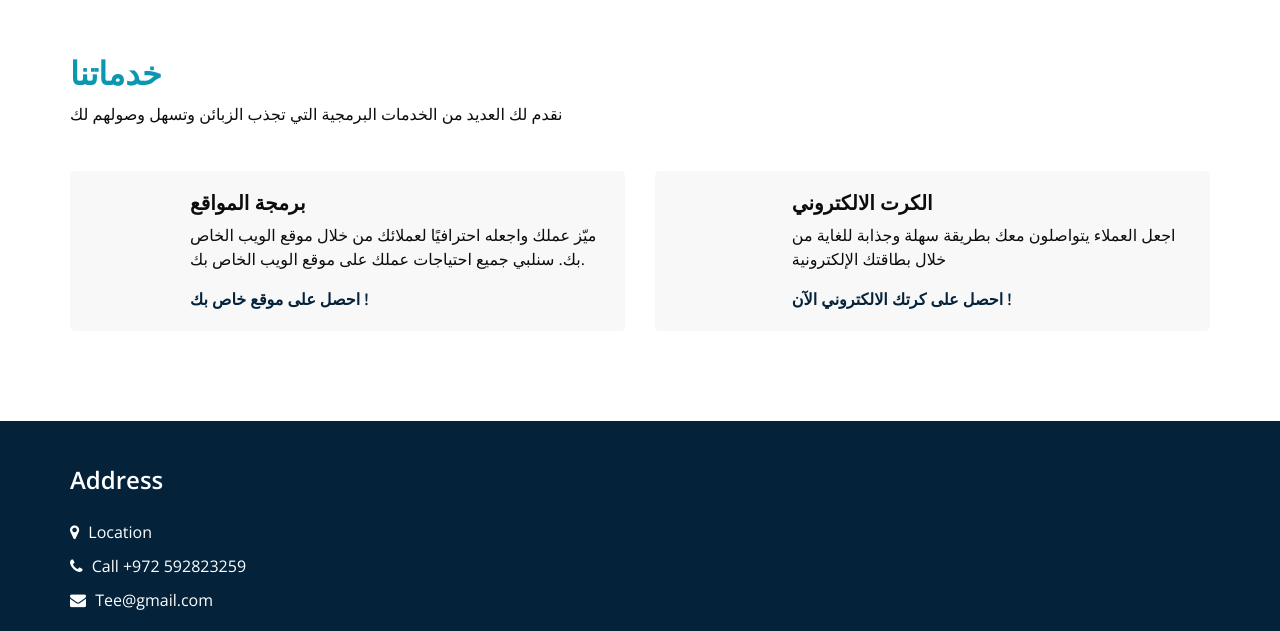
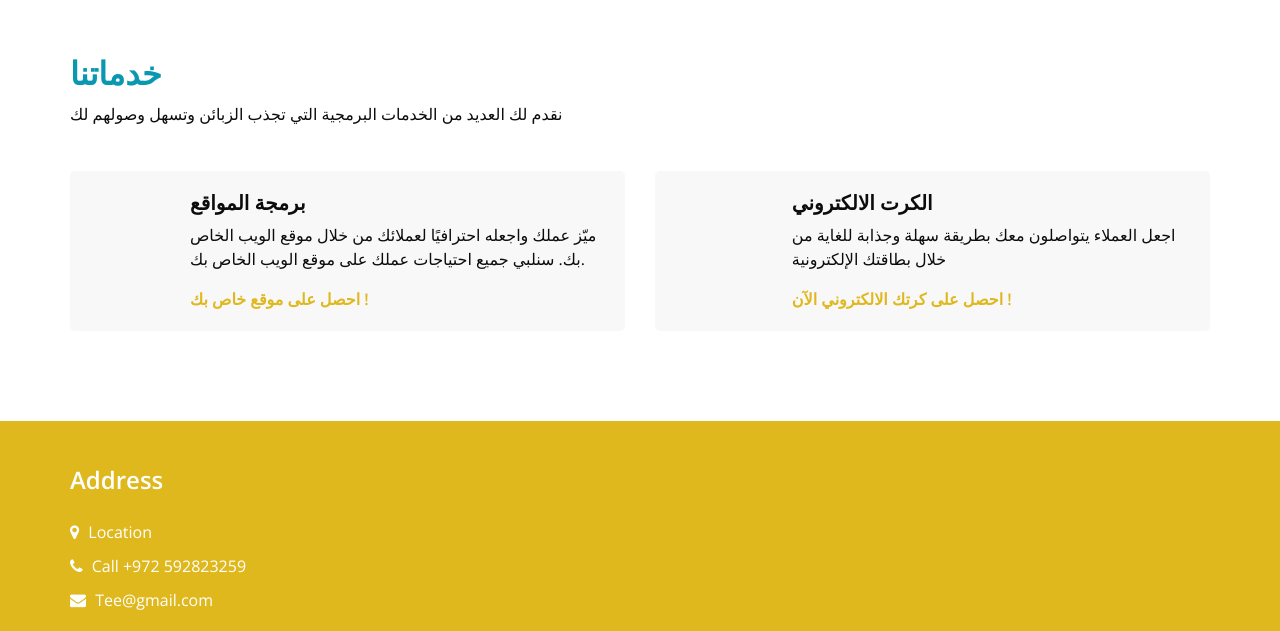
Before and after one commit to ttamer2503/Tee, a plain HTML site: page index.html in a window 1280 px wide. Shown: the part 836-1467 px from the top of the page. Drawn offline with nearby package versions, Linux system fonts and the light colour scheme; some packages are replaced by stand-ins of ours; files that its build step writes are made by us from their sources; files whose address does not match are found by name.

Commit message:
Update style.scss

```diff
--- a/style.scss
+++ b/style.scss
@@ -2,7 +2,7 @@ $white: #ffffff;
 $black: #000000;
 $primary1: #0a97b0;
 // $primary2: #1b6ca8;
-$primary2: #04233b;
+$primary2: #dfb81e;
 $textCol: #1f1f1f;
 
 // import fonts - font-family: 'Open Sans', sans-serif;
@@ -110,6 +110,7 @@ a:focus {
 }
 
 /*header section*/
+
 .hero_area {
   position: relative;
   min-height: 100vh;
```
